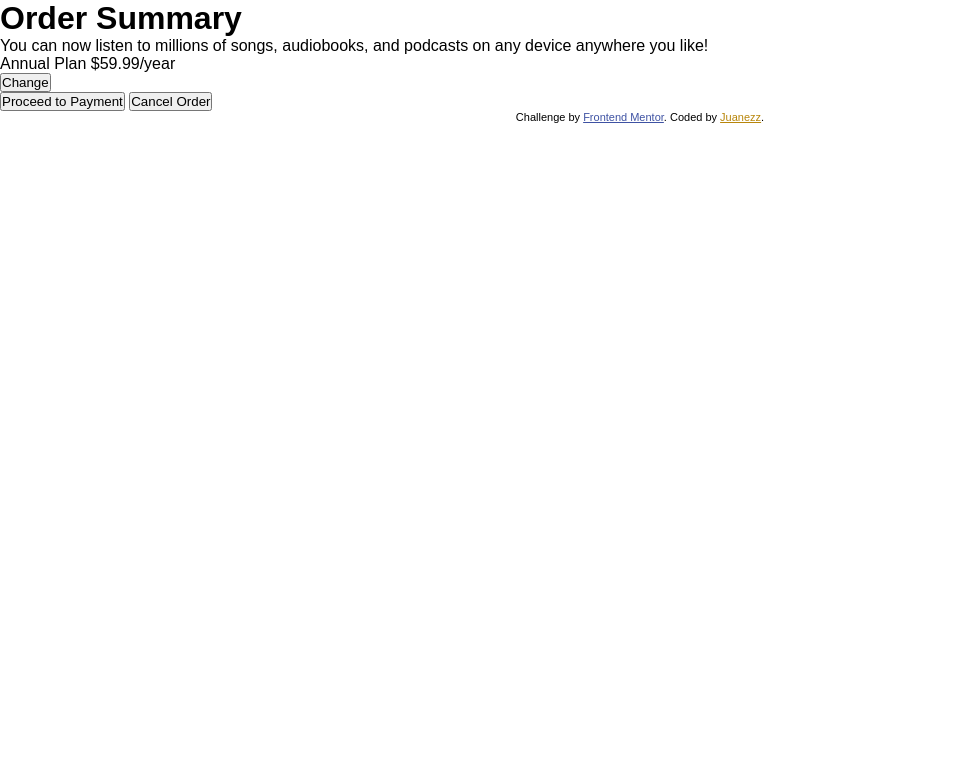
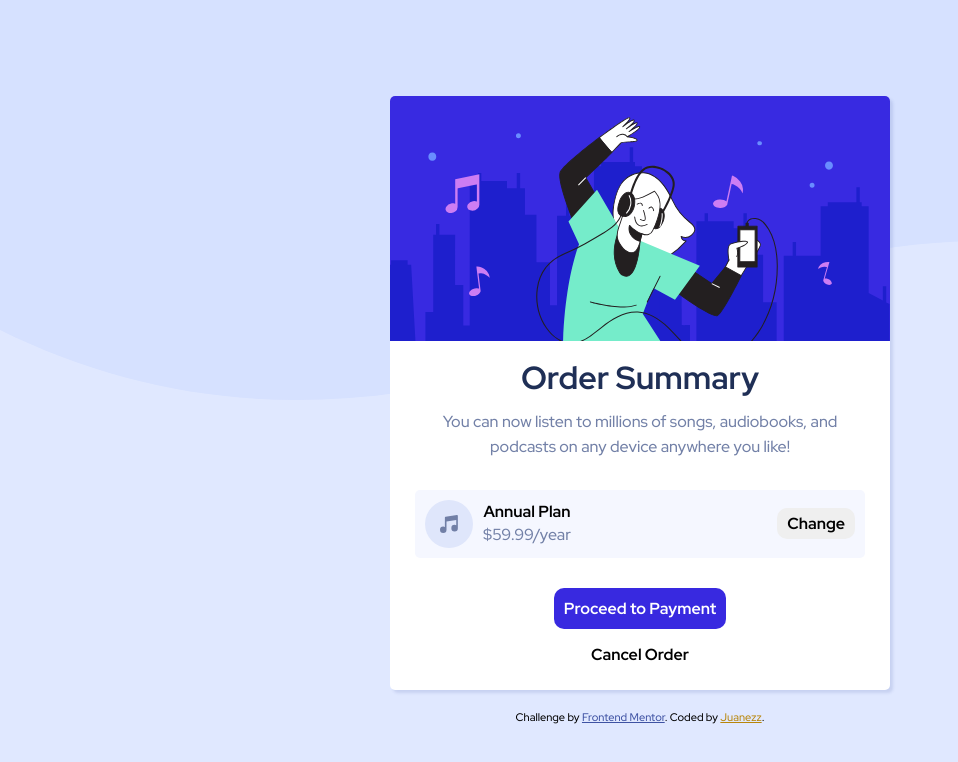
Before and after one commit to Juanes3105/order-summary-component-main, a plain HTML site: page index.html in a window 1280 px wide. Shown: the whole page, without its empty margins (0-958 px from the left). Drawn offline with Linux system fonts and the light colour scheme.

Commit message:
Project finished

```diff
--- a/index.css
+++ b/index.css
@@ -1,3 +1,13 @@
+@import url('https://fonts.googleapis.com/css2?family=Red+Hat+Display:wght@500;700;900&display=swap');
+
+:root{
+    --pale-blue: hsl(225, 100%, 94%);
+    --bright-blue: hsl(245, 75%, 52%);
+    --very-pale-blue: hsl(225, 100%, 98%);
+    --desaturated-blue: hsl(224, 23%, 55%);
+    --dark-blue: hsl(223, 47%, 23%);
+}
+
 *{
     margin: 0;
     padding: 0;
@@ -9,7 +19,122 @@ img{
 }
 
 body{
-    font-family: "", sans-serif;
+    font-family: "Red Hat Display", sans-serif;
+    background-color: var(--pale-blue);
+    text-align: center;
+    display: flex;
+    flex-direction: column;
+    align-items: center;
+    justify-content: center;
+    min-height: 100vh;
+}
+
+p{
+    font-size: 16px;
+    line-height: 1.6;
+    color: var(--desaturated-blue);
+}
+
+button{
+    font-family: inherit;
+}
+
+.bg__image{
+    background: url(./images/pattern-background-mobile.svg) no-repeat center/cover;
+    height: 400px;
+    position: absolute;
+    top: 0;
+    left: 0;
+    right: 0;
+    bottom: 0;
+    z-index: -1;
+}
+
+.btn {
+    border: none;
+    padding: 5px 10px;
+    border-radius: 10px;
+    font-weight: bold;
+    font-size: 16px;
+    cursor: pointer;
+    transition: all 0.2s ease-in-out;
+}
+
+btn-change{
+    background-color: transparent;
+    color: var(--bright-blue);
+    text-decoration: underline;
+}
+
+.btn-primary{
+    background-color: var(--bright-blue);
+    color: #fff;
+    padding: 10px;
+    margin-bottom: 10px;
+}
+
+.btn-primary:hover,
+.btn-change:hover{
+    opacity: 0.8;
+}
+
+.btn-secondary{
+    background-color: transparent;
+    stop-color: var(--desaturated-blue);
+}
+
+.btn-secondary:hover{
+    color: hsl(223, 47%, 23%);
+}
+
+.container{
+    background-color: #fff;
+    margin: 20px;
+    padding-bottom: 20px;
+    border-radius: 5px;
+    box-shadow: 3px 3px 3px hsl(228, 45%, 44%, 0.15);
+}
+
+.container h1{
+    color: hsl(223, 47%, 23%);
+    margin: 10px 0;
+}
+
+.container p.desc{
+    padding: 0 30px;
+}
+
+.container img.hero {
+    width: 100%;
+    border-radius: 5px 5px 0 0;
+}
+
+.container .pricing{
+    margin: 30px auto;
+    padding: 10px;
+    background-color: var(--very-pale-blue);
+    width: 90%;
+    border-radius: 5px;
+    display: flex;
+    align-items: center;
+    justify-content: space-between;
+}
+
+.container .pricing article{
+    display: flex;
+    align-items: center;
+    justify-content: center;
+}
+
+.container .pricing article img{
+    margin-right: 10px;
+}
+
+.container .buttons{
+    display: flex;
+    flex-direction: column;
+    align-items: center;
+    justify-content: center;
 }
 
 /* Atributtion */
@@ -21,3 +146,14 @@ body{
 .attribution a {
      color: hsl(228, 45%, 44%);
     }
+
+@media (min-width: 768px){
+    .bg__image{
+        background: url(./images/pattern-background-desktop.svg) no-repeat center/cover;
+        height: 50vh;
+    }
+
+    .container{
+        width: 500px;
+    }
+}
--- a/index.html
+++ b/index.html
@@ -11,27 +11,37 @@
   <link rel="stylesheet" href="index.css">
 </head>
 <body>
-
+  <div class="bg__image"></div>
   <div class="container">
+    <img src="./images/illustration-hero.svg" alt="" class="hero">
     <h1>Order Summary</h1>
 
-    <p>You can now listen to millions of songs, audiobooks, and podcasts on any
-      device anywhere you like!</p>
+    <p class="desc">You can now listen to millions of songs,
+      audiobooks, and podcasts on any
+      device anywhere you like!
+    </p>
 
-    <div>Annual Plan
-      $59.99/year</div>
+    <div class="pricing">
+      <article>
+        <img src="./images/icon-music.svg" alt="">
+        <div>
+         <h4>Annual Plan</h4>
+         <p>$59.99/year</p>
+        </div>
+      </article>
+      <button class="btn btn-change">Change</button>
+    </div>
 
-    <button>Change</button>
 
     <div class="buttons">
-      <button>Proceed to Payment</button>
-      <button>Cancel Order</button>
+      <button class="btn btn-primary">Proceed to Payment</button>
+      <button class="btn btn-secondary">Cancel Order</button>
     </div>
   </div>
 
   <div class="attribution">
     Challenge by <a href="https://www.frontendmentor.io?ref=challenge" target="_blank">Frontend Mentor</a>.
-    Coded by <a href="#" style="color:darkgoldenrod;">Juanezz</a>.
+    Coded by <a href="https://github.com/Juanes3105" style="color:darkgoldenrod;">Juanezz</a>.
   </div>
 </body>
 </html>
```
